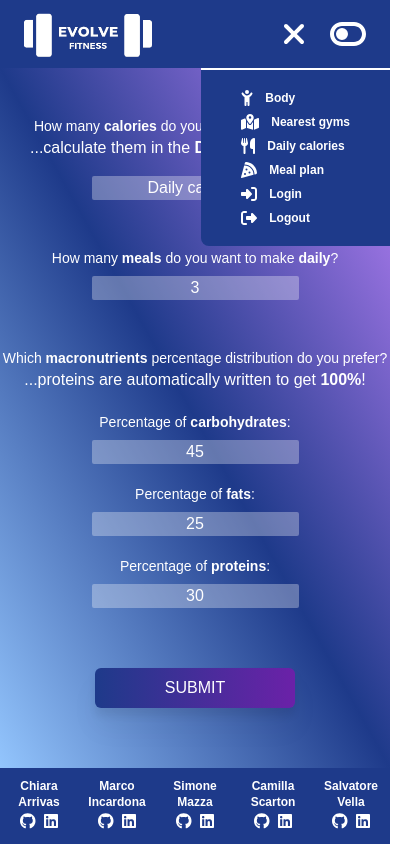
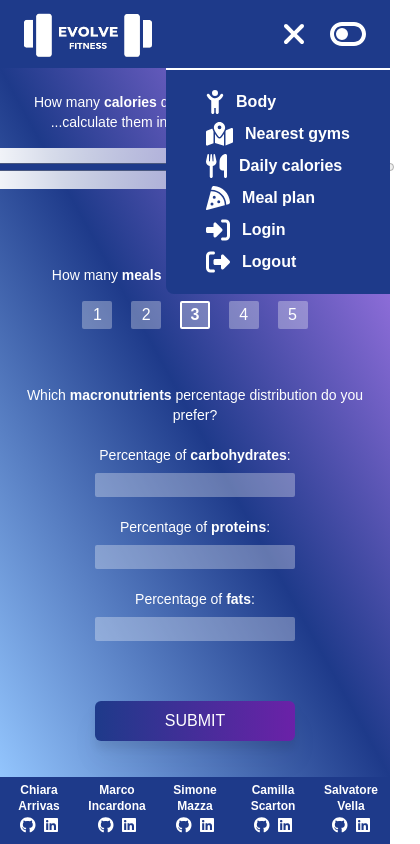
Before and after one commit to Camilla-Scarton/Evolve-Project-Develhope, a React (Create React App) app: page /mealPlan in a window 390 px wide. Both pictures are taken after a click on the icon 292 px from the left and 33 px from the top of the page. Shown: the whole page, 420 px wide, since content can reach past the window. Built offline with nearby package versions, Linux system fonts and the light colour scheme; no server answers.

Commit message:
bigger font for hamburger menù; calories slider and meals number working

```diff
--- a/src/components/shared/MobileNavigation.js
+++ b/src/components/shared/MobileNavigation.js
@@ -40,8 +40,8 @@ const MobileNavigation = () => {
             animate={animatedTo}
             transition={{delay: 0.05}}
             >
-              <FontAwesomeIcon icon={faChildReaching} />
-              <h6>Body</h6>
+              <FontAwesomeIcon icon={faChildReaching} size="xl"/>
+              <h4>Body</h4>
             </motion.div>
           </Link>
           <Link to="/map" onClick={() => setOpen(false)}>
@@ -50,8 +50,8 @@ const MobileNavigation = () => {
             animate={animatedTo}
             transition={{delay: 0.10}}
             >
-              <FontAwesomeIcon icon={faMapLocationDot} />
-              <h6>Nearest gyms</h6>
+              <FontAwesomeIcon icon={faMapLocationDot} size="xl" />
+              <h4>Nearest gyms</h4>
             </motion.div>
           </Link>
           <Link to="/bmi" onClick={() => setOpen(false)}>
@@ -60,8 +60,8 @@ const MobileNavigation = () => {
             animate={animatedTo}
             transition={{delay: 0.15}}
             >
-              <FontAwesomeIcon icon={faUtensils} />
-              <h6>Daily calories</h6>
+              <FontAwesomeIcon icon={faUtensils} size="xl" />
+              <h4>Daily calories</h4>
             </motion.div>
           </Link>
           <Link to="/mealPlan" onClick={() => setOpen(false)}>
@@ -70,8 +70,8 @@ const MobileNavigation = () => {
             animate={animatedTo}
             transition={{delay: 0.20}}
             >
-              <FontAwesomeIcon icon={faPizzaSlice} />
-              <h6>Meal plan</h6>
+              <FontAwesomeIcon icon={faPizzaSlice} size="xl" />
+              <h4>Meal plan</h4>
             </motion.div>
           </Link>
           <Link to="login" onClick={() => setOpen(false)}>
@@ -80,8 +80,8 @@ const MobileNavigation = () => {
             animate={animatedTo}
             transition={{delay: 0.25}}
             >
-              <FontAwesomeIcon icon={faRightToBracket} />
-              <h6>Login</h6>
+              <FontAwesomeIcon icon={faRightToBracket} size="xl" />
+              <h4>Login</h4>
             </motion.div>
           </Link>
           <Link to="/"  onClick={() => setOpen(false)}>
@@ -90,8 +90,8 @@ const MobileNavigation = () => {
             animate={animatedTo}
             transition={{delay: 0.30}}
             >
-              <FontAwesomeIcon icon={faRightFromBracket} />
-              <h6>Logout</h6>
+              <FontAwesomeIcon icon={faRightFromBracket} size="xl" />
+              <h4>Logout</h4>
             </motion.div>
           </Link>
         </div>
--- a/src/pages/MealPlan.js
+++ b/src/pages/MealPlan.js
@@ -1,59 +1,200 @@
+import { useEffect, useRef, useState } from "react";
 import { Link } from "react-router-dom";
 
+// TODO mettere slide per le calorie / mettere select per i pasti / mettere le percentuali giuste
+// per il select: https://react-select.com/home
+// TODO fare chiamata fetch / impostare la pagina dei risultati
+// per i risultati: https://rapidapi.com/FatSecret/api/fatsecret1
+
 export const MealPlan = () => {
+  const [form, setForm] = useState({
+    calories: 2600,
+    meals: 3,
+    carbs: "",
+    proteins: "",
+    fats: "",
+  });
+
+  const handleChange = (event) => {
+    const { name, value } = event.target;
+    setForm({
+      ...form,
+      [name]: value,
+    });
+    console.log(form);
+  };
+
+  const [borders, setBorders] = useState([false, false, true, false, false]);
+
+  const handleMealClick = (event) => {
+    let number = Number(event.target.name);
+    if (number) {
+      setForm({
+        ...form,
+        meals: number,
+      });
+    }
+  };
+
+  useEffect(() => {
+    setBorders((borders) => {
+      let _borders = [false, false, false, false, false];
+      _borders[form.meals - 1] = true;
+      return _borders;
+    });
+  }, [form.meals]);
+
   return (
     <div className="w-full h-full bg-gradient-to-tr from-blue-300 via-blue-900 to-purple-400 dark:from-purple-300 dark:via-purple-700 dark:to-blue-400">
-      <form className="flex flex-col text-center justify-center h-[100%] gap-10">
-        <label htmlFor="daily-calories">
+      <form className="p-4 flex flex-col text-center justify-center h-[100%] gap-10">
+        <label htmlFor="daily-calories" className="flex flex-col items-center">
           <p className="text-white py-2">
             How many <strong>calories</strong> do you want to consume{" "}
             <strong>daily</strong>?
-            <p className="text-base pb-2">...calculate them in the <Link to="/bmi"><strong>Daily Calories</strong></Link> section!</p>
+            <span className="block text-sm sm:text-lg">
+              ...calculate them in the{" "}
+              <Link to="/bmi">
+                <strong>Daily Calories</strong>
+              </Link>{" "}
+              section!
+            </span>
           </p>
-          <input
-            className="text-white text-center bg-[#ffffff4f] rounded-sm"
-            id="daily-calories"
-            placeholder="Daily calories"
-          />
+          <div className="center w-[450px] bg-gradient-to-r from-white dark:from-gray-200 rounded-full m-2">
+            <input
+              className="mt-1 h-[30px] max-w-[90%] w-[400px] accent-blue-900 dark:accent-purple-800"
+              id="daily-calories"
+              name="calories"
+              required
+              type="range"
+              value={form.calories}
+              min="1200"
+              max="4000"
+              step="10"
+              onChange={handleChange}
+            />
+          </div>
+          <p className="text-white">
+            <strong>{form.calories}</strong>
+          </p>
         </label>
-        <label htmlFor="meal-number">
+
+        <div className="meal-number">
           <p className="text-white py-2">
             How many <strong>meals</strong> do you want to make{" "}
             <strong>daily</strong>?
           </p>
-          <input className="text-white text-center bg-[#ffffff4f] rounded-sm" id="meal-number" placeholder="3" />
-        </label>
+          <div className="p-2 mx-auto max-w-full w-[260px] flex flex-row flex-wrap justify-between">
+            <button
+              name="1"
+              type="button"
+              className={`mx-auto w-[30px] text-white text-center bg-[#ffffff4f] rounded-sm border-2 ${
+                borders[0] ? "border-white" : "border-transparent"
+              }`}
+              onClick={handleMealClick}
+            >
+              {borders[0] ? <strong>1</strong> : 1}
+            </button>
+            <button
+              name="2"
+              type="button"
+              className={`mx-auto w-[30px] text-white text-center bg-[#ffffff4f] rounded-sm border-2 ${
+                borders[1] ? "border-white" : "border-transparent"
+              }`}
+              onClick={handleMealClick}
+            >
+              {borders[1] ? <strong>2</strong> : 2}
+            </button>
+            <button
+              name="3"
+              type="button"
+              className={`mx-auto w-[30px] text-white text-center bg-[#ffffff4f] rounded-sm border-2 ${
+                borders[2] ? "border-white" : "border-transparent"
+              }`}
+              onClick={handleMealClick}
+            >
+              {borders[2] ? <strong>3</strong> : 3}
+            </button>
+            <button
+              name="4"
+              type="button"
+              className={`mx-auto w-[30px] text-white text-center bg-[#ffffff4f] rounded-sm border-2 ${
+                borders[3] ? "border-white" : "border-transparent"
+              }`}
+              onClick={handleMealClick}
+            >
+              {borders[3] ? <strong>4</strong> : 4}
+            </button>
+            <button
+              name="5"
+              type="button"
+              className={`mx-auto w-[30px] text-white text-center bg-[#ffffff4f] rounded-sm border-2 ${
+                borders[4] ? "border-white" : "border-transparent"
+              }`}
+              onClick={handleMealClick}
+            >
+              {borders[4] ? <strong>5</strong> : 5}
+            </button>
+          </div>
+        </div>
+
         <div className="flex flex-col gap-3">
-            <p className="text-white py-2">
-              Which <strong>macronutrients</strong> percentage distribution do
-              you prefer?
-              <p className="text-base">...proteins are automatically written to get <strong>100%</strong>!</p>
+          <p className="text-white py-2">
+            Which <strong>macronutrients</strong> percentage distribution do you
+            prefer?
+          </p>
+
+          <label htmlFor="carb-distribution">
+            <p className="text-white pb-2">
+              Percentage of <strong>carbohydrates</strong>:
             </p>
-          <label htmlFor="carb-distribution">
-            <p className="text-white pb-2">Percentage of <strong>carbohydrates</strong>:</p>
             <input
-              className="text-white text-center bg-[#ffffff4f] rounded-sm"
+              className="w-[200px] text-white text-center bg-[#ffffff4f] rounded-sm"
               id="carb-distribution"
-              placeholder="45"
+              name="carbs"
+              required
+              type="number"
+              value={form.carbs}
+              min={10}
+              max={80}
+              onChange={handleChange}
             />
           </label>
-          <label htmlFor="fat-distribution">
-            <p className="text-white py-2">Percentage of <strong>fats</strong>:</p>
+
+          <label htmlFor="protein-distribution">
+            <p className="text-white py-2">
+              Percentage of <strong>proteins</strong>:
+            </p>
             <input
-              className="text-white text-center bg-[#ffffff4f] rounded-sm"
-              id="fat-distribution"
-              placeholder="25"
+              className="w-[200px] text-white text-center bg-[#ffffff4f] rounded-sm"
+              id="protein-distribution"
+              name="proteins"
+              required
+              type="number"
+              value={form.proteins}
+              min={10}
+              max={80}
+              onChange={handleChange}
             />
           </label>
-          <label htmlFor="protein-distribution">
-            <p className="text-white py-2">Percentage of <strong>proteins</strong>:</p>
+
+          <label htmlFor="fat-distribution">
+            <p className="text-white py-2">
+              Percentage of <strong>fats</strong>:
+            </p>
             <input
-              className="text-white text-center bg-[#ffffff4f] rounded-sm"
-              id="protein-distribution"
-              placeholder="30"
+              className="w-[200px] text-white text-center bg-[#ffffff4f] rounded-sm"
+              id="fat-distribution"
+              name="fats"
+              required
+              type="number"
+              value={form.fats}
+              min={10}
+              max={80}
+              disabled
             />
           </label>
         </div>
+
         <button
           type="submit"
           className="self-center w-[200px] drop-shadow-xl text-white bg-gradient-to-r rounded-md px-5 py-2 m-5
```
